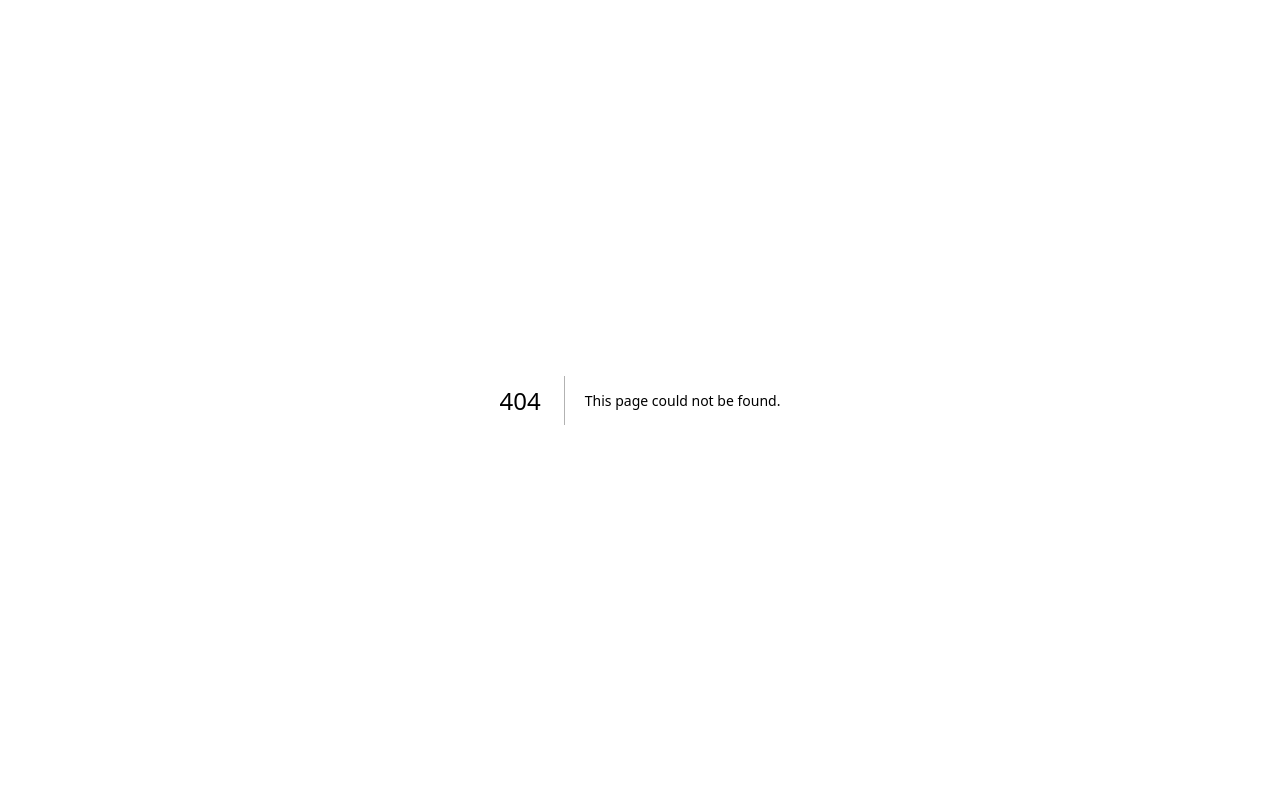
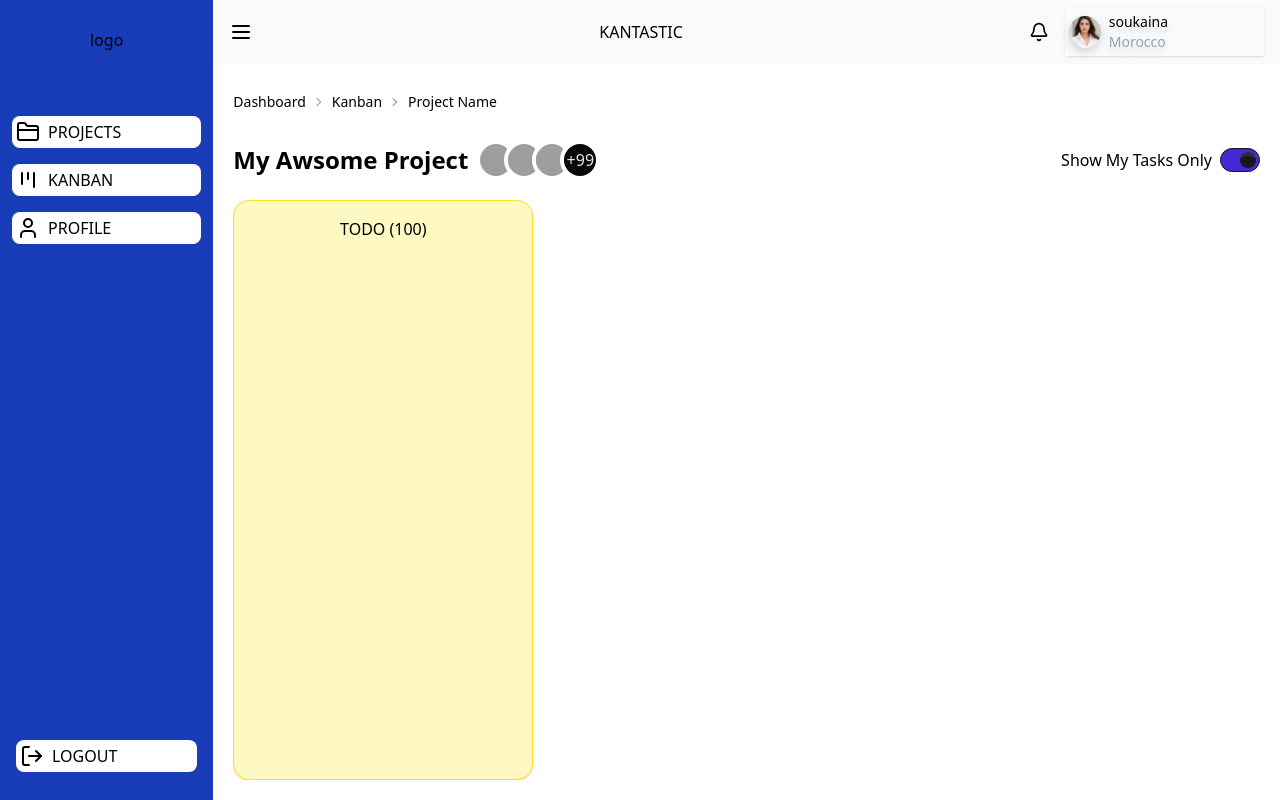
Before and after one commit to Soukaina-AK/kantastic-front, a Next.js app: page /dashboard/kanban/1 in a window 1280 px wide. Before the commit this address had no page. Built offline with nearby package versions, Linux system fonts and the light colour scheme; grey boxes are pictures that could not be loaded.

Commit message:
Refactor dashboard layout components and implement Kanban board with breadcrumb navigation

```diff
--- /dev/null
+++ b/app/dashboard/components/Breadc.tsx
@@ -0,0 +1,24 @@
+import Link from "next/link";
+
+interface IProps {
+  links: ILink[];
+}
+
+type ILink = {
+  name: string;
+  href?: string;
+}
+
+export default function Breadc({links} : IProps) {
+  return (
+    <div className="breadcrumbs text-sm">
+        <ul>
+            {links.map((link, index) => (
+              <li key={index}>
+                {link.href ? <Link href={link.href}>{link.name}</Link> : link.name}
+              </li>
+            ))}
+        </ul>
+    </div>
+  )
+}
--- /dev/null
+++ b/app/dashboard/kanban/[id]/components/AvatarList.tsx
@@ -0,0 +1,28 @@
+import Image from "next/image"
+
+export const AvatarList = () => {
+  return (
+    <div className="avatar-group -space-x-3">
+  <div className="avatar">
+    <div className="w-8">
+      <Image width={8} height={8} alt="" src="https://img.daisyui.com/images/profile/demo/batperson@192.webp" />
+    </div>
+  </div>
+  <div className="avatar">
+    <div className="w-8">
+      <Image width={8} height={8} alt="" src="https://img.daisyui.com/images/profile/demo/spiderperson@192.webp" />
+    </div>
+  </div>
+  <div className="avatar">
+    <div className="w-8">
+      <Image width={8} height={8} alt="" src="https://img.daisyui.com/images/profile/demo/averagebulk@192.webp" />
+    </div>
+  </div>
+  <div className="avatar avatar-placeholder">
+    <div className="bg-neutral text-neutral-content w-8">
+      <span>+99</span>
+    </div>
+  </div>
+</div>
+  )
+}
--- /dev/null
+++ b/app/dashboard/kanban/[id]/components/Board.tsx
@@ -0,0 +1,8 @@
+
+export const Board = () => {
+  return (
+    <div className="p-4 flex flex-col gap-4 bg-yellow-100 border border-yellow-300 rounded-2xl shadow h-full w-[300px]">
+            <h1 className="text-center">TODO (100) </h1>
+    </div>
+  )
+}
--- /dev/null
+++ b/app/dashboard/kanban/[id]/page.tsx
@@ -0,0 +1,35 @@
+import Breadc from "../../components/Breadc";
+import { AvatarList } from "./components/AvatarList";
+import { Board } from "./components/Board";
+
+export default function Kanban({params: {
+    id
+}} : {params: {id: string}} ) {
+
+  return (
+    <div className="p-5 flex flex-col gap-5 flex-[1]">
+        <Breadc links={[
+          { name: "Dashboard", href: "/dashboard/projects" },
+          { name: "Kanban", href: `/dashboard/kanban/${id}` },
+          { name: "Project Name" },
+        ]} />
+
+        <section className="flex items-center justify-between gap-4">
+          <span className="flex items-center gap-2">
+            <h1 className="text-2xl font-semibold">My Awsome Project</h1>
+            <AvatarList />
+          </span>
+          <span className="flex items-center gap-2">
+            <p>Show My Tasks Only</p>
+            <input type="checkbox" defaultChecked className="toggle checked:bg-primary bg-gray-300" />
+          </span>
+        </section>
+
+
+        <div className="flex-[1]  flex flex-row gap-4 overflow-x-auto">
+          <Board />
+        </div>
+
+    </div>
+  )
+}
--- a/app/dashboard/layout.tsx
+++ b/app/dashboard/layout.tsx
@@ -1,7 +1,7 @@
 import Image from "next/image"
 import { Bell, Menu, FolderClosed, Kanban, LogOut, User } from "lucide-react"
 
-export default function DashboardLayout({
+export default function HomeLayout({
     children,
 }:Readonly <{
     children:React.ReactNode
@@ -19,7 +19,7 @@ export default function DashboardLayout({
 
 export function SideBar(){
     return(
-        <div className="bg-blue-800 flex-1/12 flex flex-col items-center justify-between py-7">
+        <div className="bg-blue-800 flex-1/12 flex flex-col px-2 items-center justify-between py-7">
             <div className="flex flex-col items-center gap-16">
                 <div>logo</div>
                 <div className="flex flex-col gap-4">
@@ -47,19 +47,18 @@ export function SideBar(){
 
 export function NavBar(){
     return(
-        <div className="bg-gray-50 flex flex-row items-center justify-between px-4 py-2">
+        <div className="navbar bg-gray-50 flex flex-row items-center justify-between px-4 py-2">
             <Menu />
             <p>KANTASTIC</p>
             <div className="flex flex-row items-center gap-4">
                 <Bell width={20} height={20} />
                 <div className="flex flex-row items-center gap-2 md:pr-24 md:pl-1 md:py-1 md:shadow md:drop-shadow-lg">
-                    <Image
-                    src={'/profile-pic.webp'}
-                    alt="profile-pic"
-                    width={35}
-                    height={35}
-                    className="rounded-full"
-                    />
+                    <div className="avatar">
+                        <div className="w-8 rounded-full">
+                            <Image width={35} height={35} alt=""src={'/profile-pic.webp'} />
+                        </div>
+                    </div>
+
                     <div className="md:flex flex-col hidden">
                         <p className="text-sm">soukaina</p>
                         <p className="text-gray-400 text-sm">Morocco</p>
--- a/app/dashboard/page.tsx
+++ /dev/null
@@ -1,9 +0,0 @@
-import Projects from "./projects/page";
-
-export default function Dashboard() {
-  return (
-    <div>
-      <Projects />
-    </div>
-  )
-}
--- /dev/null
+++ b/app/dashboard/projects/components/ProjectsContainer.tsx
@@ -0,0 +1,55 @@
+import { FolderClosed } from "lucide-react";
+import Image from "next/image";
+
+export default function ProjectsContainer() {
+  return (
+    <div className="p-5 flex flex-col gap-5">
+        <div className="flex flex-row items-center gap-1 text-sm">
+            <FolderClosed width={17}/>
+            <p>Projects</p>
+        </div>
+        <div className="flex flex-col gap-8">
+            <ProjectsType />
+            <ProjectsType />
+            <ProjectsType />
+        </div>
+    </div>
+  )
+}
+
+export function Card(){
+    return(
+        <div className="card card-side shadow drop-shadow-lg bg-white w-[400px]">
+            <figure>
+                <Image
+                src="https://img.daisyui.com/images/stock/photo-1635805737707-575885ab0820.webp"
+                alt="Movie"
+                width={200}
+                height={100}
+                 className="w-[200px]"
+                />
+            </figure>
+            <div className="card-body">
+                <h2 className="card-title">New movie is released!</h2>
+                <p>Click the button to watch on Jetflix app.</p>
+                <div className="card-actions justify-end">
+                <button className="btn btn-primary">Watch</button>
+                </div>
+            </div>
+        </div>
+    )
+}
+
+export function ProjectsType(){
+    return(
+        <div className="flex flex-col gap-4">
+                <h1 className="text-4xl">Latest Projects</h1>
+                <div className="flex flex-row items-center gap-5 overflow-x-auto">
+                    <Card />
+                    <Card />
+                    <Card />
+                    <Card />
+                </div>
+            </div>
+    )
+}
--- a/app/dashboard/projects/page.tsx
+++ b/app/dashboard/projects/page.tsx
@@ -1,55 +1,9 @@
-import { FolderClosed } from "lucide-react";
-import Image from "next/image";
+import Projects from "./components/ProjectsContainer";
 
-export default function Projects() {
+export default function Dashboard() {
   return (
-    <div className="p-5 flex flex-col gap-5">
-        <div className="flex flex-row items-center gap-1 text-sm">
-            <FolderClosed width={17}/>
-            <p>Projects</p>
-        </div>
-        <div className="flex flex-col gap-8">
-            <ProjectsType />
-            <ProjectsType />
-            <ProjectsType />
-        </div>
+    <div>
+      <Projects />
     </div>
   )
 }
-
-export function Card(){
-    return(
-        <div className="card card-side shadow drop-shadow-lg bg-white w-[400px]">
-            <figure>
-                <Image
-                src="https://img.daisyui.com/images/stock/photo-1635805737707-575885ab0820.webp"
-                alt="Movie"
-                width={200}
-                height={100}
-                 className="w-[200px]"
-                />
-            </figure>
-            <div className="card-body">
-                <h2 className="card-title">New movie is released!</h2>
-                <p>Click the button to watch on Jetflix app.</p>
-                <div className="card-actions justify-end">
-                <button className="btn btn-primary">Watch</button>
-                </div>
-            </div>
-        </div>
-    )
-}
-
-export function ProjectsType(){
-    return(
-        <div className="flex flex-col gap-4">
-                <h1 className="text-4xl">Latest Projects</h1>
-                <div className="flex flex-row items-center gap-5 overflow-x-auto">
-                    <Card />
-                    <Card />
-                    <Card />
-                    <Card />
-                </div>
-            </div>
-    )
-}
--- a/app/kanban/[id]/page.tsx
+++ /dev/null
@@ -1,9 +0,0 @@
-export default function Kanban({params: {
-    id
-}} : {params: {id: string}} ) {
-  return (
-    <div>
-        hello world {id}
-    </div>
-  )
-}
```
